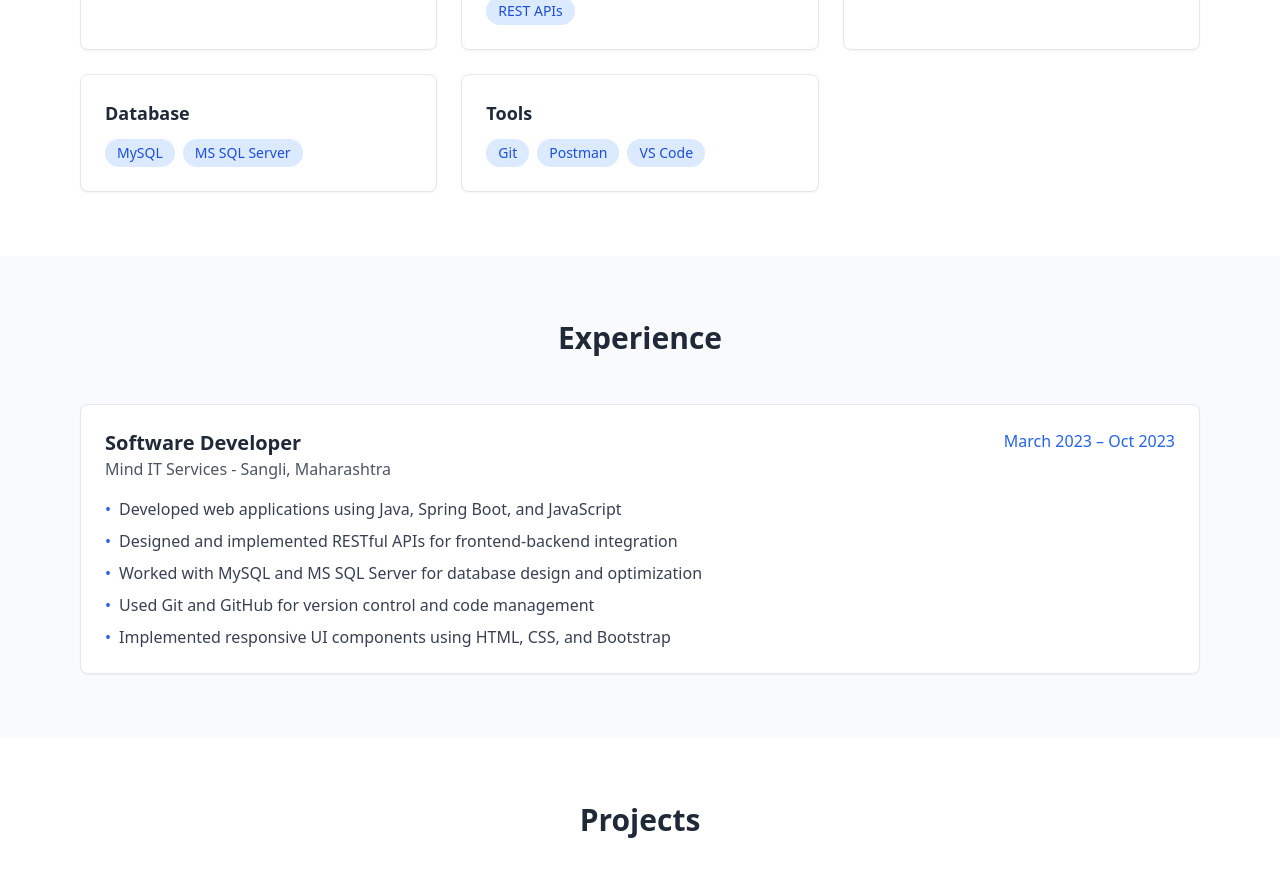
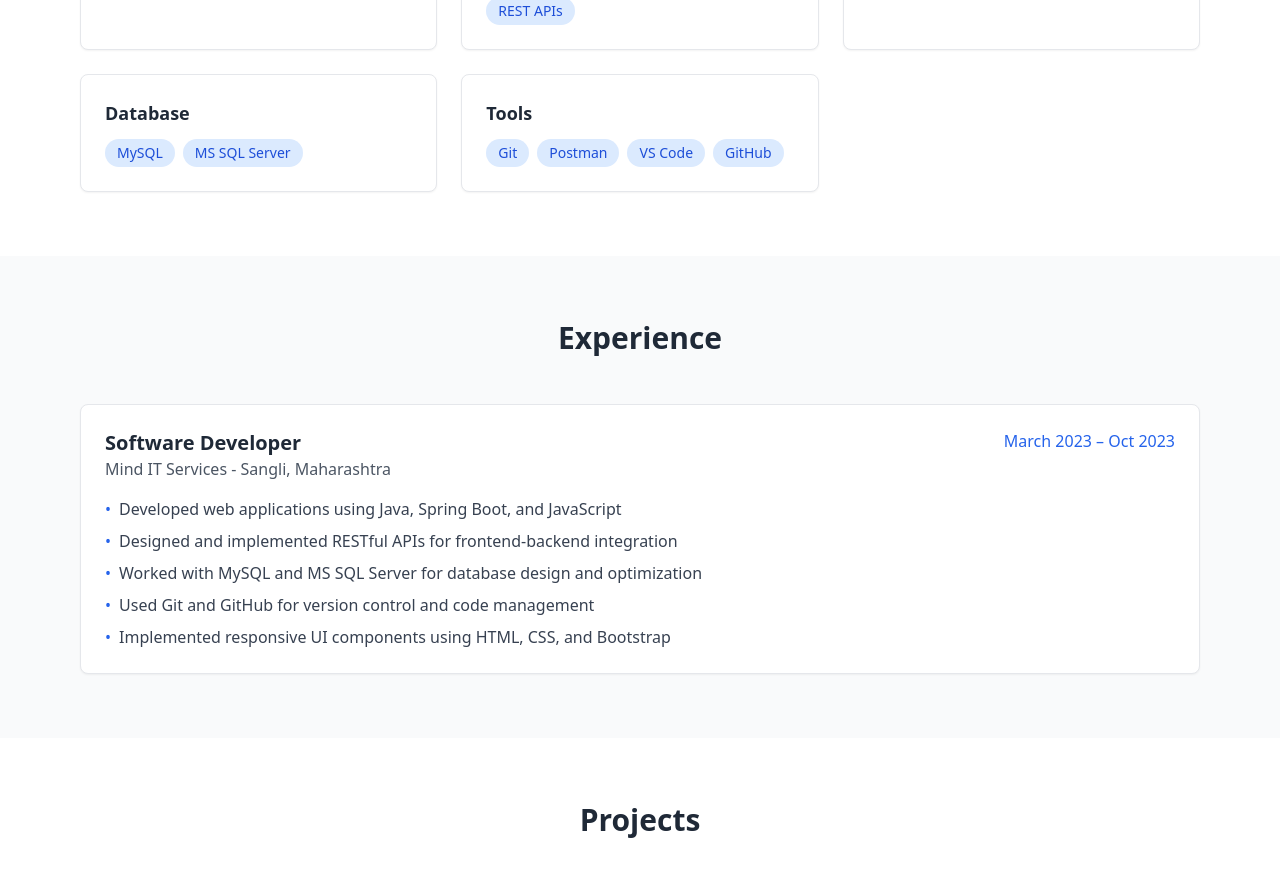
Before and after one commit to Akshay-288/react-portfolio-akshay, a React (Create React App) app: page / in a window 1280 px wide. Shown: the part 1220-2104 px from the top of the page. Built offline with nearby package versions, Linux system fonts and the light colour scheme.

Commit message:
fix: add GitHub to tools list

```diff
--- a/src/App.jsx
+++ b/src/App.jsx
@@ -33,7 +33,7 @@ const Portfolio = () => {
     'Backend': ['Spring Boot', 'Hibernate/JPA', 'REST APIs'],
     'Frontend': ['HTML5', 'CSS3', 'Bootstrap', 'React'],
     'Database': ['MySQL', 'MS SQL Server'],
-    'Tools': ['Git', 'Postman', 'VS Code']
+    'Tools': ['Git', 'Postman', 'VS Code', 'GitHub']
   };
 
   const projects = [
```
